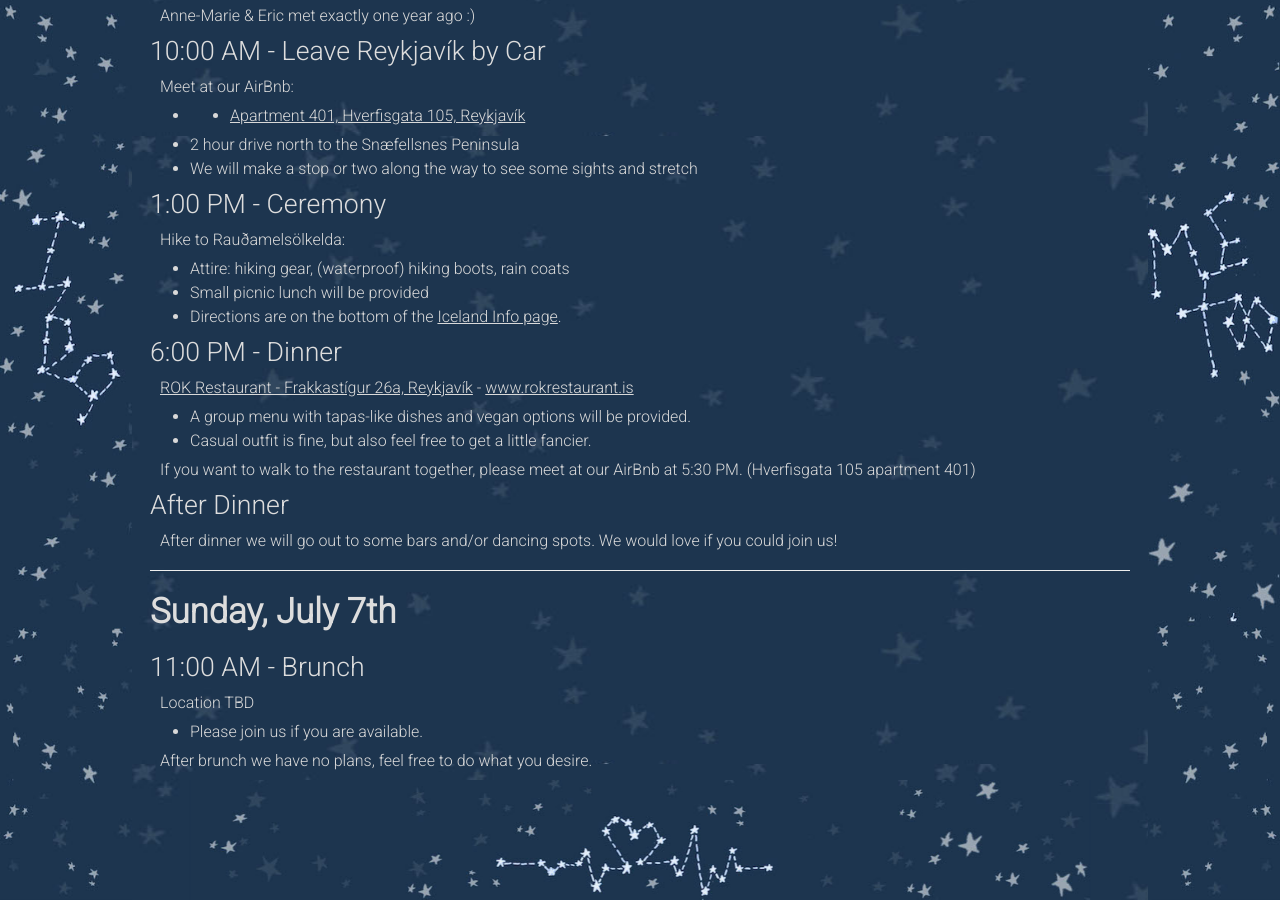
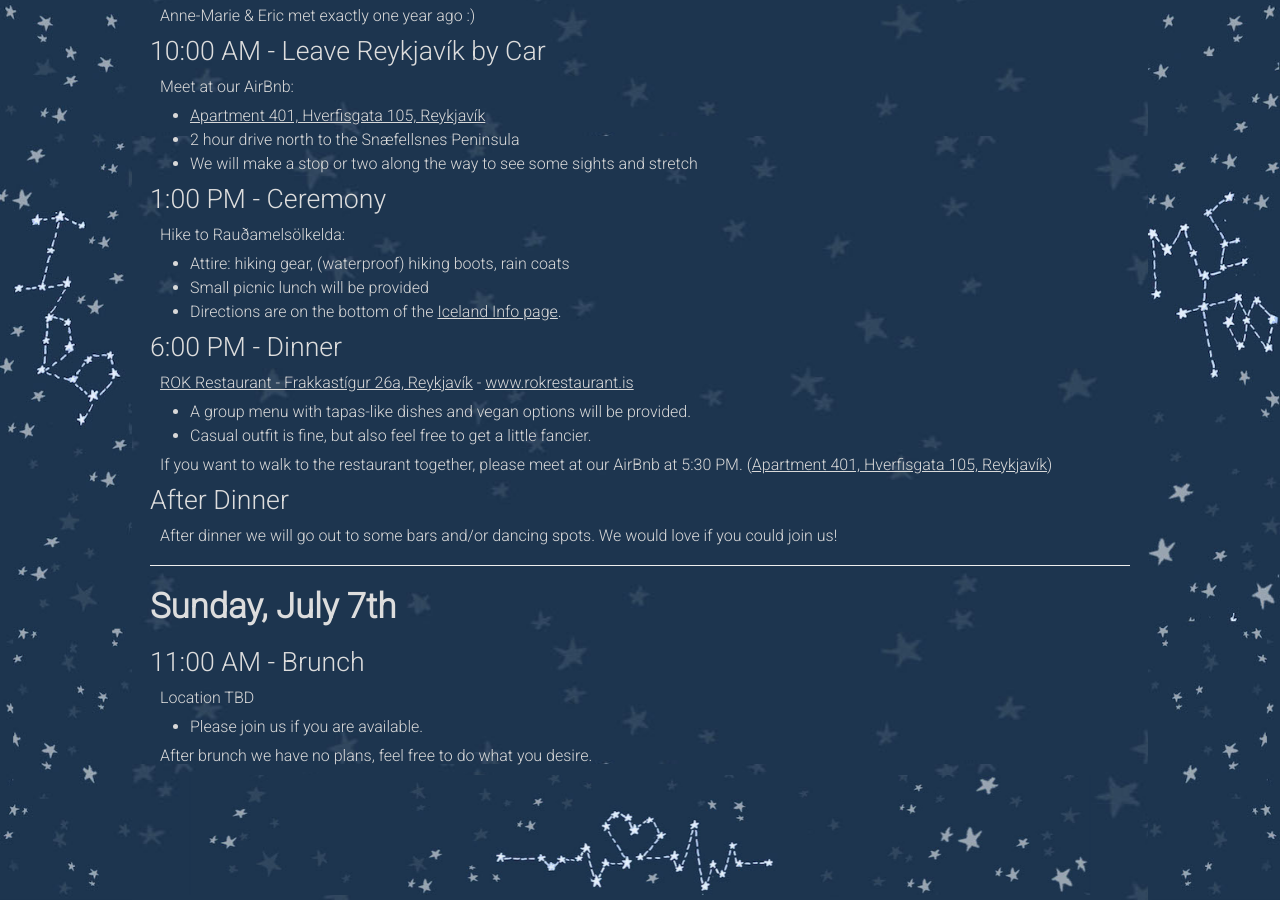
Before and after one commit to rltvty/olkelda, a Jekyll site: the page built from schedule.md, in a window 1280 px wide and 900 px high, scrolled down 715 px. Built offline with Jekyll 4.4.1, drawn with Linux system fonts in a browser that asks for light colours.

Commit message:
two fixes

```diff
--- a/schedule.md
+++ b/schedule.md
@@ -29,7 +29,7 @@ Anne-Marie & Eric met exactly one year ago :)
 
 ## 10:00 AM - Leave Reykjavík by Car
 Meet at our AirBnb:
-* * [Apartment 401, Hverfisgata 105, Reykjavík](https://goo.gl/maps/XRSJt8agZ1s)
+* [Apartment 401, Hverfisgata 105, Reykjavík](https://goo.gl/maps/XRSJt8agZ1s)
 * 2 hour drive north to the Snæfellsnes Peninsula
 * We will make a stop or two along the way to see some sights and stretch
 
@@ -44,7 +44,7 @@ Hike to Rauðamelsölkelda:
 * A group menu with tapas-like dishes and vegan options will be provided.
 * Casual outfit is fine, but also feel free to get a little fancier.
 
-If you want to walk to the restaurant together, please meet at our AirBnb at 5:30 PM.  (Hverfisgata 105 apartment 401)
+If you want to walk to the restaurant together, please meet at our AirBnb at 5:30 PM. ([Apartment 401, Hverfisgata 105, Reykjavík](https://goo.gl/maps/XRSJt8agZ1s))
 
 ## After Dinner
 After dinner we will go out to some bars and/or dancing spots. We would love if you could join us!
```
